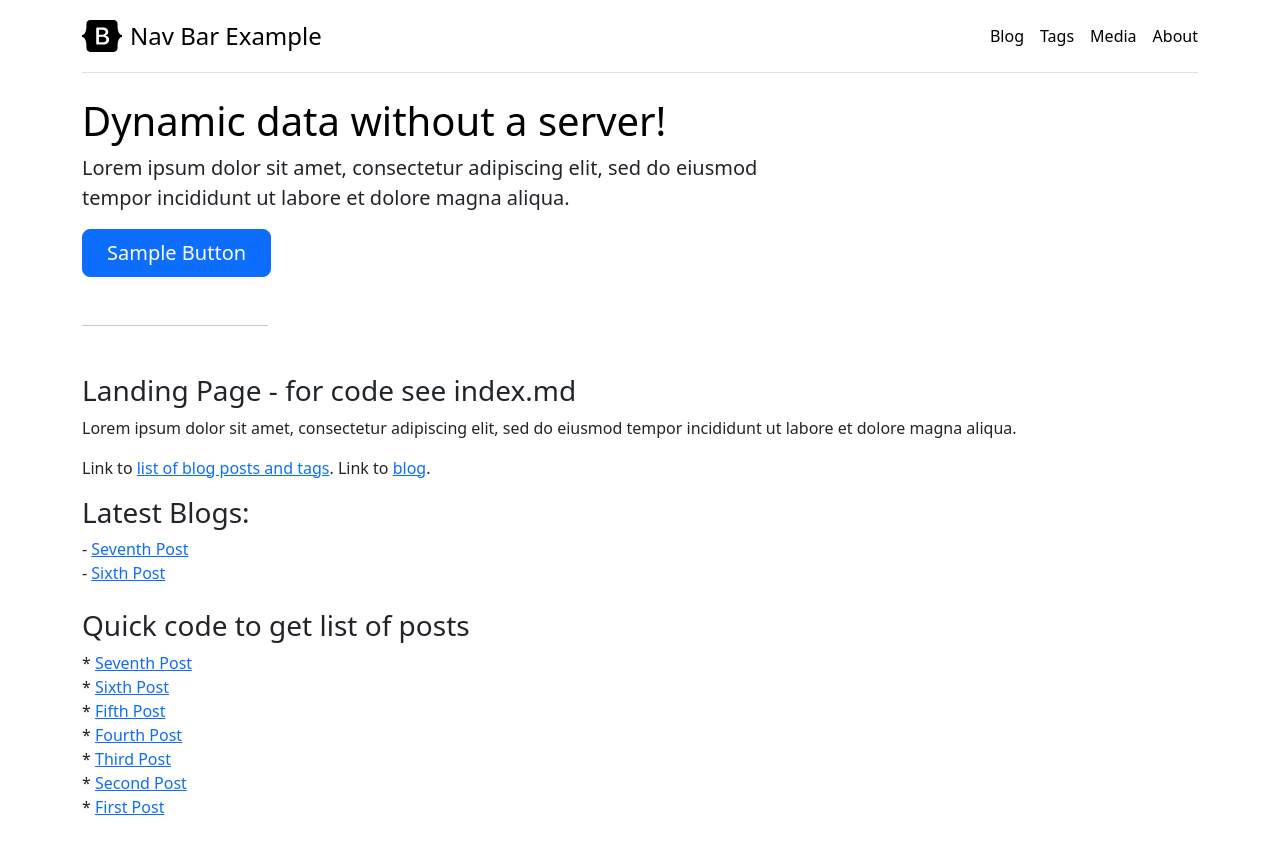
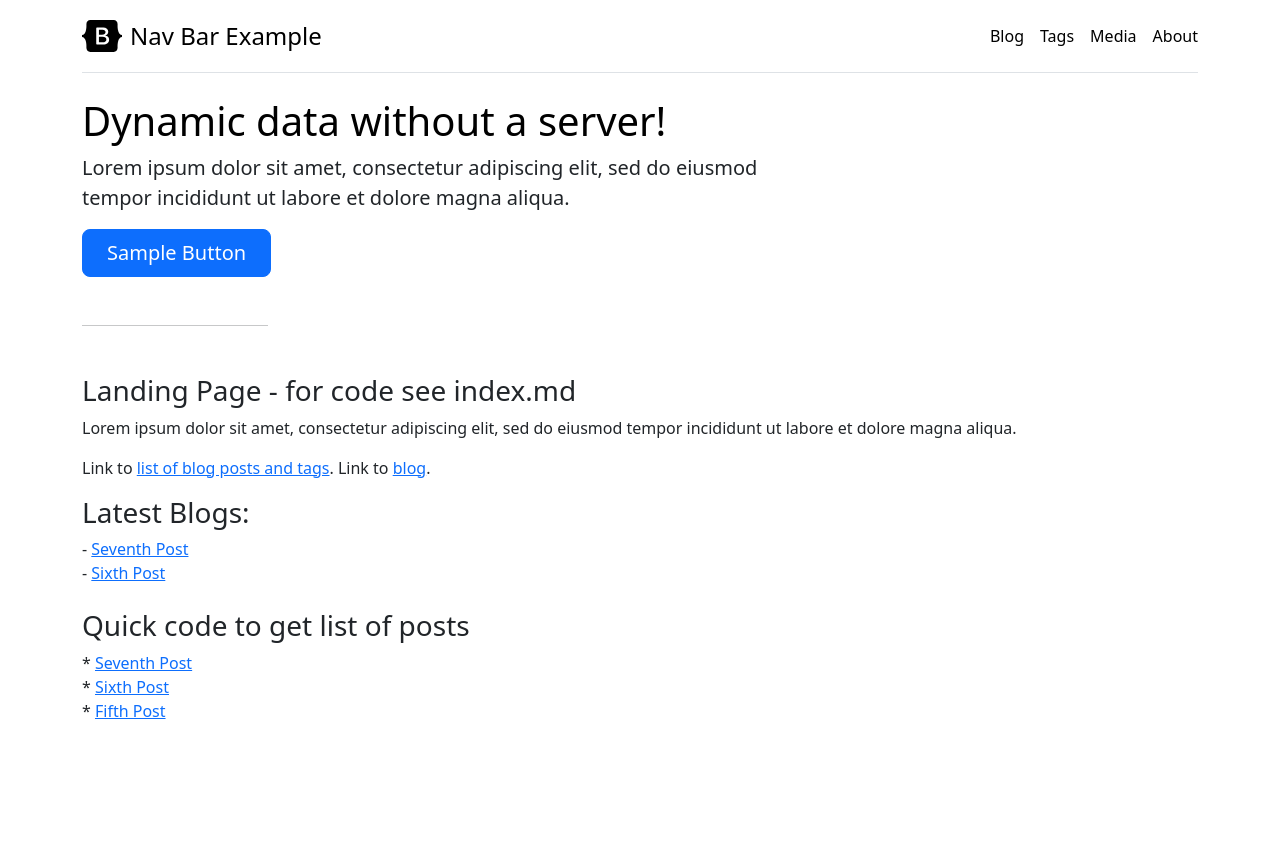
Before and after one commit to abelsan/plato, a Jekyll site: the page built from index.md, in a window 1280 px wide. Shown: the top 854 px of the page. Built offline with Jekyll 4.4.1, drawn with Linux system fonts in a browser that asks for light colours; our own code applies the rules of GitHub Pages for plain Markdown files.

Commit message:
latest posts

```diff
--- a/_layouts/home.html
+++ b/_layouts/home.html
@@ -22,7 +22,7 @@ layout: base
 {% endfor %}
 
 <h3>Quick code to get list of posts</h3>
-{% for post in site.posts %}
+{% for post in site.posts limit:3 %}
     * <a href="{{ post.url }}">{{ post.title }}</a> <br>
 {% endfor %}
 <br class="py-3">
```
